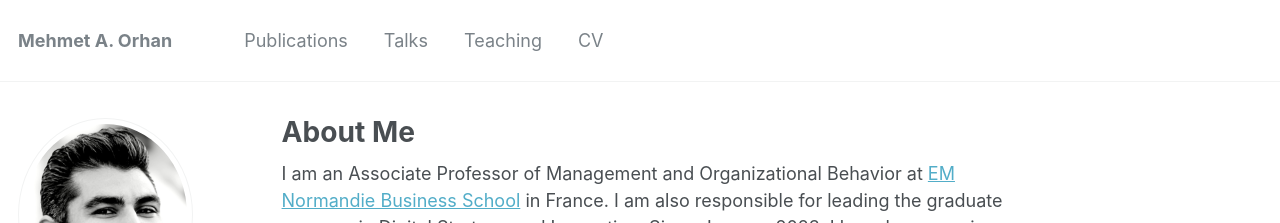
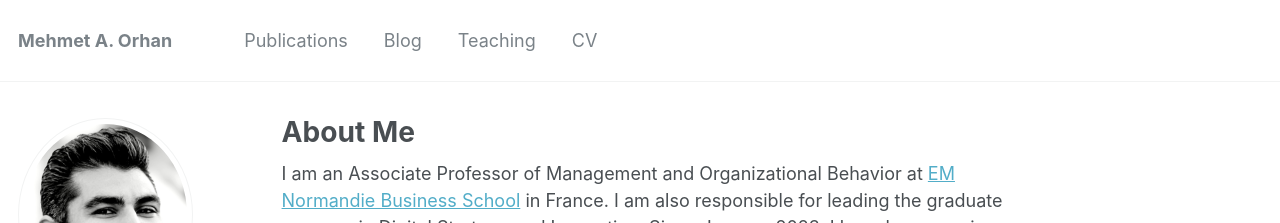
Before and after one commit to maorhan/maorhan.github.io, a Jekyll site: the page built from _pages/about.md, in a window 1280 px wide and 959 px high. Shown: the top 223 px of the window. Built offline with Jekyll 4.4.1, drawn with Linux system fonts in a browser that asks for light colours; some web fonts are replaced.

Commit message:
Update navigation.yml

```diff
--- a/_data/navigation.yml
+++ b/_data/navigation.yml
@@ -3,7 +3,7 @@ main:
   - title: "Publications"
     url: /publications/
 
-  - title: "Talks"
+  - title: "Blog"
     url: /talks/
 
   - title: "Teaching"
```
